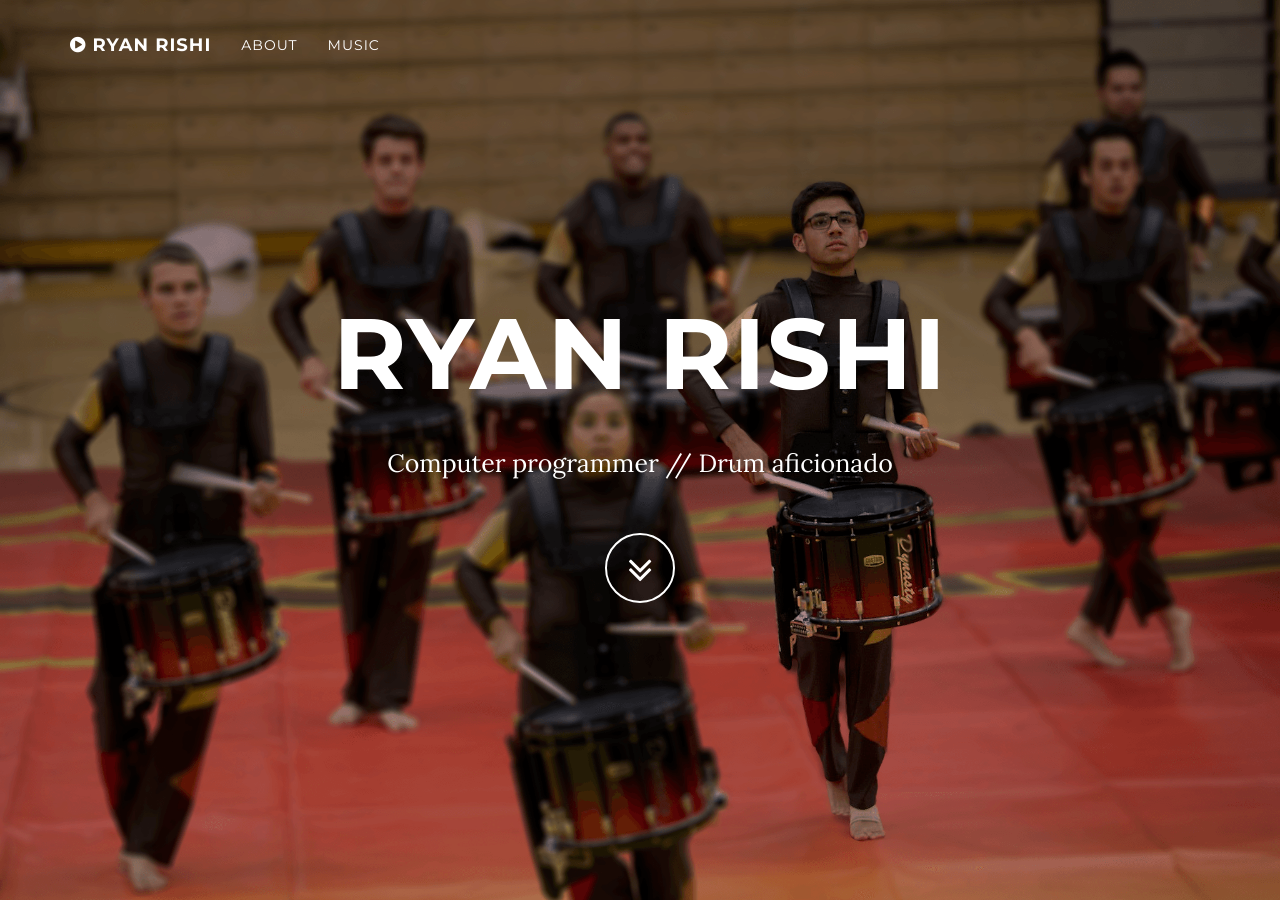
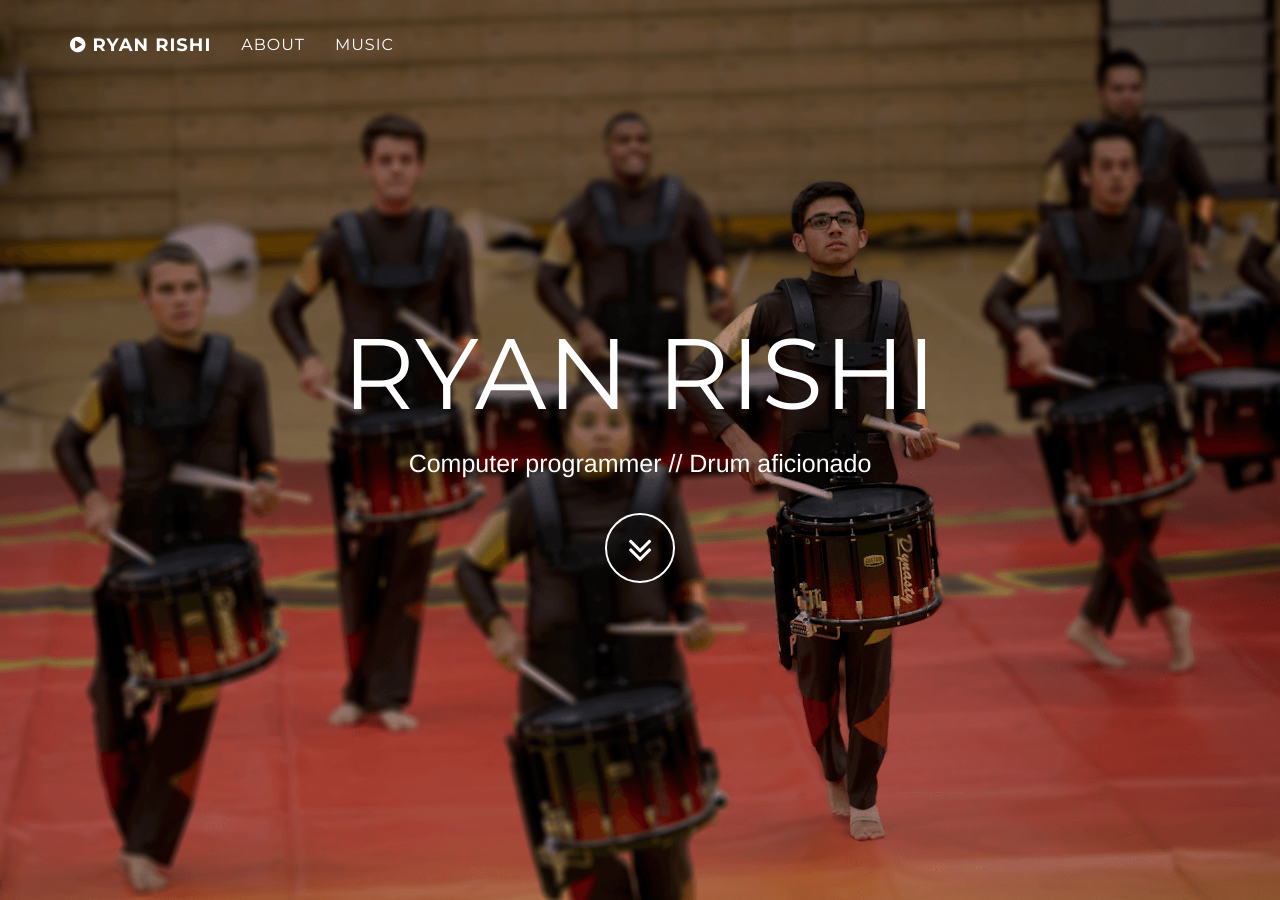
Before and after one commit to ryanrishi/ryanrishi.com, a Jekyll site: the page built from index.html, in a window 1280 px wide and 900 px high. Built offline with Jekyll 4.4.1, drawn with Linux system fonts in a browser that asks for light colours; grey boxes are pictures that could not be loaded.

Commit message:
style changes

```diff
--- a/_includes/head.html
+++ b/_includes/head.html
@@ -10,12 +10,14 @@
   <link rel="canonical" href="{{ page.url | replace:'index.html','' | prepend: site.baseurl | prepend: site.url }}">
   <link rel="alternate" type="application/rss+xml" title="{{ site.title }}" href="{{ "/feed.xml" | prepend: site.baseurl | prepend: site.url }}">
 
-  <link rel="stylesheet" href="{{ "/css/main.css" | prepend: site.baseurl }}">
 
   <link rel="stylesheet" href="{{ "/css/bootstrap.min.css" | prepend: site.baseurl }}">
   <link rel="stylesheet" href="{{ "/css/grayscale.css" | prepend: site.baseurl }}">
   <link rel="stylesheet" href="{{ "/font-awesome/css/font-awesome.min.css" | prepend: site.baseurl }}">
 
+  <link rel="stylesheet" href="{{ "/css/main.css" | prepend: site.baseurl }}">
+
+
   <link href="http://fonts.googleapis.com/css?family=Lora:400,700,400italic,700italic" rel="stylesheet" type="text/css">
   <link href="http://fonts.googleapis.com/css?family=Montserrat:400,700" rel="stylesheet" type="text/css">
 </head>
--- a/_sass/_layout.scss
+++ b/_sass/_layout.scss
@@ -98,7 +98,7 @@
  * Site footer
  */
 .site-footer {
-    border-top: 1px solid $grey-color-light;
+    // border-top: 1px solid $grey-color-light;
     padding: $spacing-unit 0;
 }
 
--- a/css/main.scss
+++ b/css/main.scss
@@ -52,13 +52,18 @@
         "syntax-highlighting"
 ;
 
+// Ryan's CSS
+body {
+  font-family: "Helvetica Neue", Helvetica, Arial, sans-serif;
+}
+
 .intro {
   background-image: url('/assets/img/vwp.png');
 }
 
-#music {
-  // background-color: #64C284;
-  // color: black;
+.content-section {
+  padding-top: 20px;
+  padding-bottom: 250px;
 }
 
 .post-list li {
--- a/index.html
+++ b/index.html
@@ -22,9 +22,9 @@
 <section id="about" class="container content-section text-center">
     <div class="row">
         <div class="col-lg-8 col-lg-offset-2">
-          <img id="face" src="img/face.png" alt="Ryan Rishi" style="height: 20em; width: auto" />
+          <img id="face" src="{{ "assets/img/face.png" | prepend: site.baseurl }}" alt="Ryan Rishi" style="height: 20em; width: auto" />
           <br>
-          <h2>About Ryan</h2>
+          <h1>About Ryan</h1>
           <p>Hi there! I'm Ryan. I'm studying computer science and music at the beautiful Santa Clara University. In my free time, I like to code, play drums, and hang out with my dog Gus.</p>
           <p>Feel free to <a href="http://linkedin.com/in/{{ site.linkedin_username }}" target="_blank">connect with me on LinkedIn</a>, <a href="http://twitter.com/{{ site.twitter_username }}" target="_blank">follow me on Twitter</a>, or <a href="http://github.com/{{ site.github_username }}" target="_blank">follow me on Github</a>.</p>
         </div>
```
